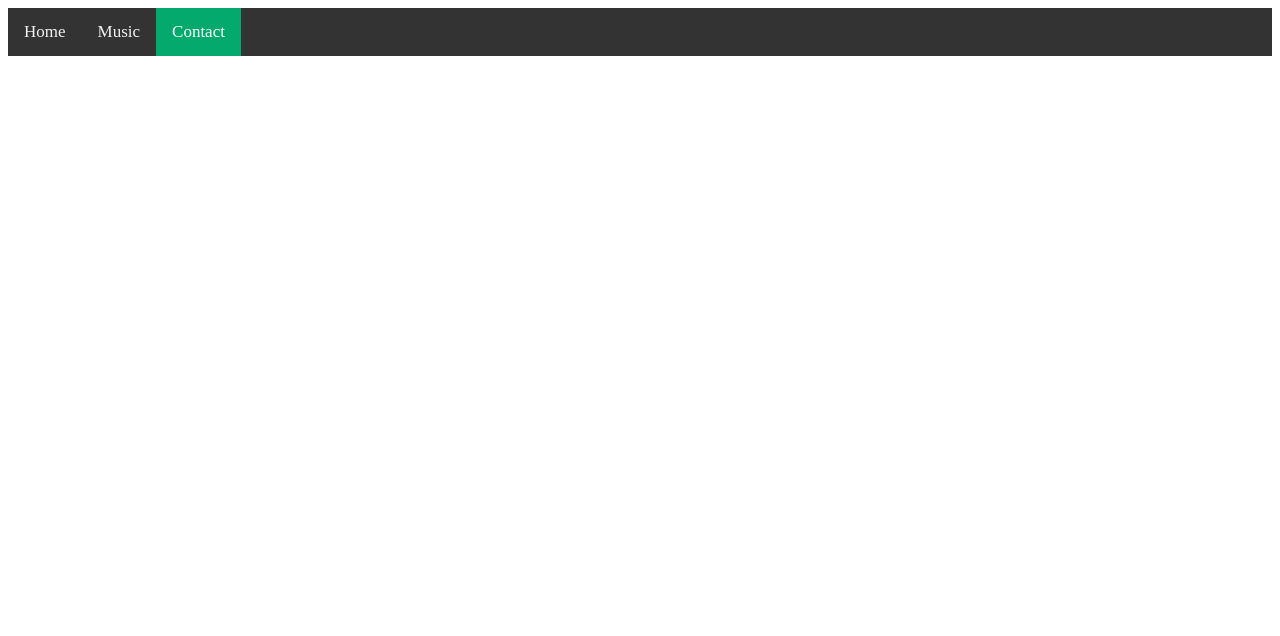
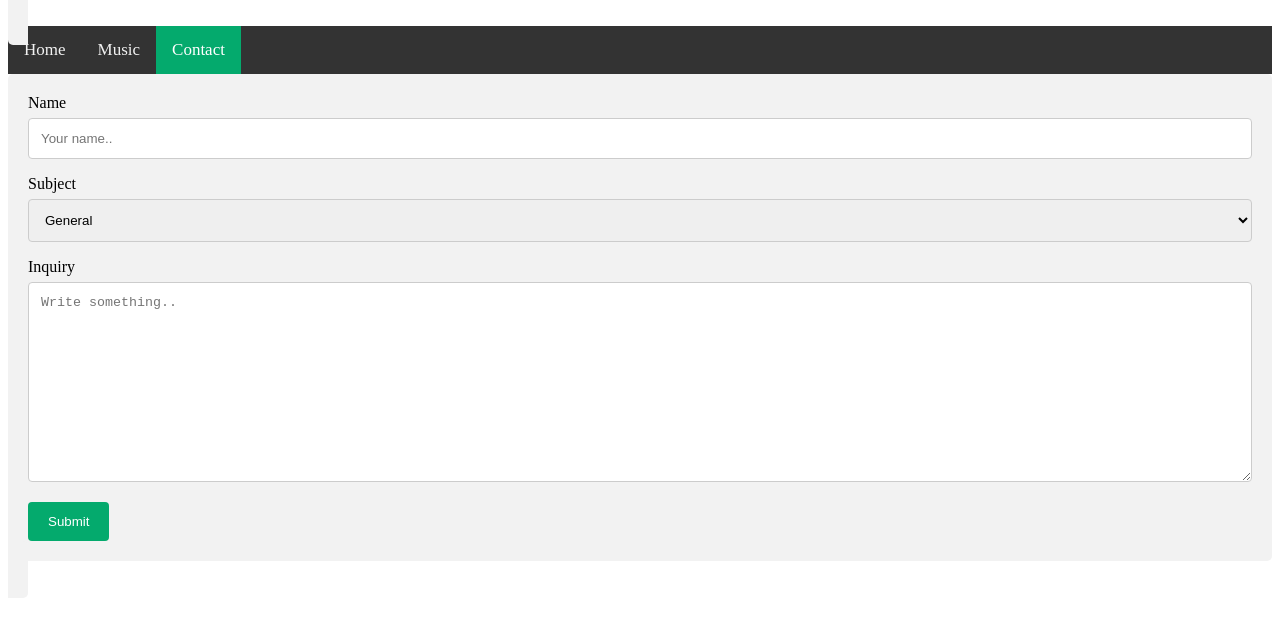
Before and after one commit to ryelow1994/tenants, a plain HTML site: page contact.html in a window 1280 px wide. Drawn offline with Linux system fonts and the light colour scheme.

Commit message:
added contact form

```diff
--- a/contact.html
+++ b/contact.html
@@ -7,10 +7,31 @@
     <link rel="stylesheet" href="style.css" />
 </head>
 <body>
+    <container class="container">
      <div class="topnav">
       <a href="index.html">Home</a>
       <a href="music.html">Music</a>
       <a class="active" href="contact.html">Contact</a>
     </div>
+    <div class="container">
+  <form id="form" action="action_page.php">
+
+    <label for="name">Name</label>
+    <input type="text" id="name" name="name" placeholder="Your name..">
+
+    <label for="subject">Subject</label>
+    <select id="subject" name="subject">
+      <option value="general">General</option>
+      <option value="booking">Booking</option>
+    </select>
+
+    <label for="inquiry">Inquiry</label>
+    <textarea id="inquiry" name="inquiry" placeholder="Write something.." style="height:200px"></textarea>
+
+    <input type="submit" value="Submit">
+
+  </form>
+  </container>
+</div>
 </body>
 </html>
--- a/style.css
+++ b/style.css
@@ -48,3 +48,35 @@
     margin-left: 3%;
     margin-right: 3%;
 }
+input[type=text], select, textarea {
+  width: 100%; /* Full width */
+  padding: 12px; /* Some padding */
+  border: 1px solid #ccc; /* Gray border */
+  border-radius: 4px; /* Rounded borders */
+  box-sizing: border-box; /* Make sure that padding and width stays in place */
+  margin-top: 6px; /* Add a top margin */
+  margin-bottom: 16px; /* Bottom margin */
+  resize: vertical /* Allow the user to vertically resize the textarea (not horizontally) */
+}
+
+/* Style the submit button with a specific background color etc */
+input[type=submit] {
+  background-color: #04AA6D;
+  color: white;
+  padding: 12px 20px;
+  border: none;
+  border-radius: 4px;
+  cursor: pointer;
+}
+
+/* When moving the mouse over the submit button, add a darker green color */
+input[type=submit]:hover {
+  background-color: #45a049;
+}
+
+/* Add a background color and some padding around the form */
+.container {
+  border-radius: 5px;
+  background-color: #f2f2f2;
+  padding: 20px;
+}
```
